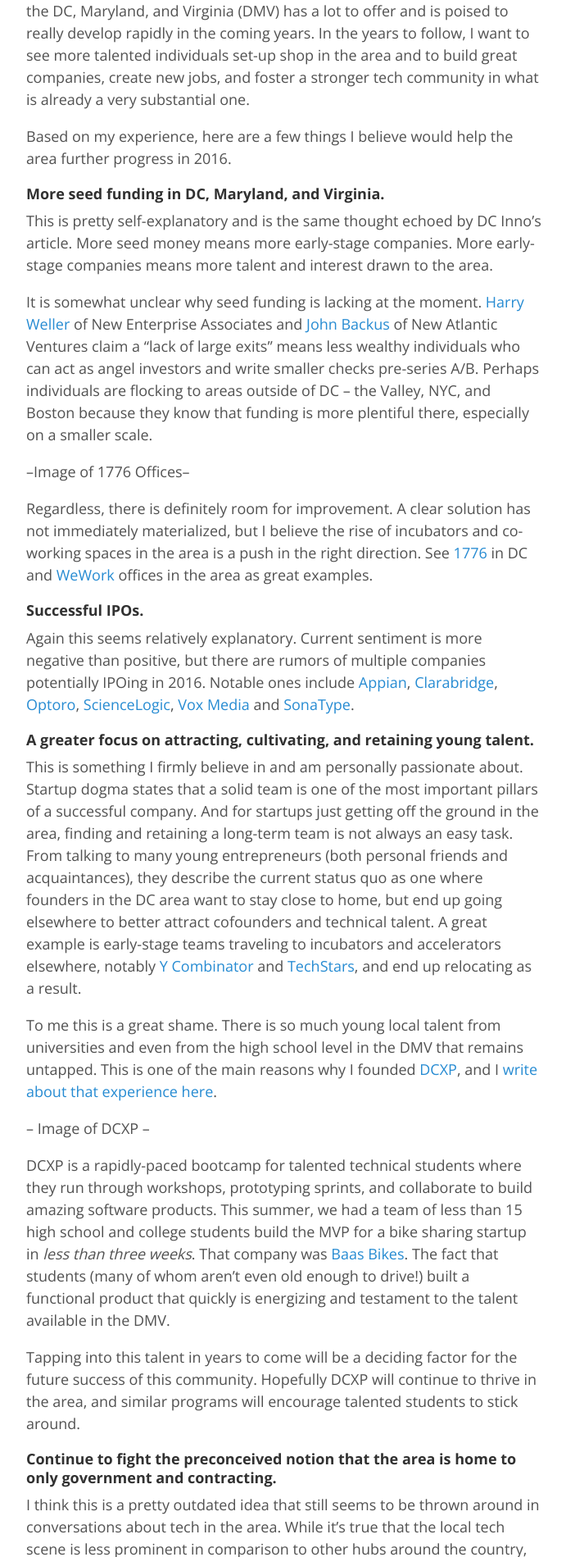
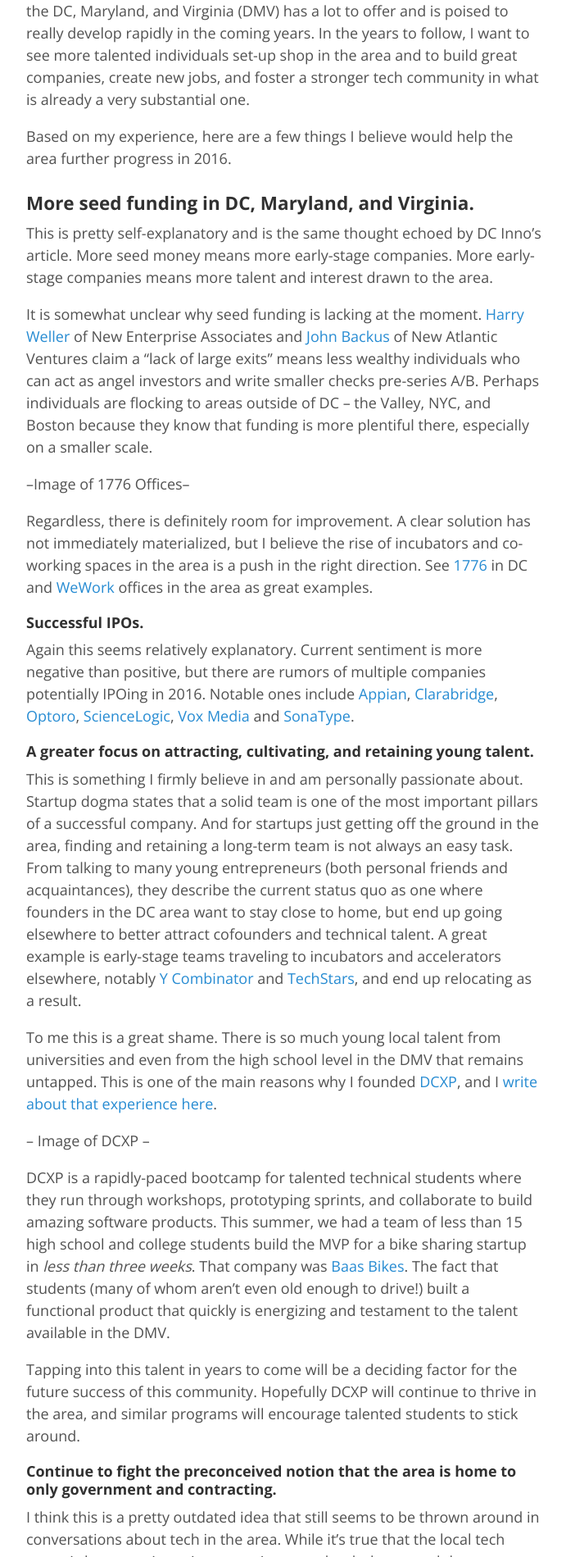
Before and after one commit to jasoncui/jasoncui.github.io, a Jekyll site: the page built from _posts/2016-01-08-my-hope-for-DC-tech.md, in a window 1280 px wide. Shown: the part 1071-2970 px from the top of the page at 82% size, without its empty margins (293-984 px from the left). Built offline with Jekyll 4.4.1, drawn with Linux system fonts in a browser that asks for light colours; comment, search, counter and statistics services are not loaded.

Commit message:
new heading

```diff
--- a/_posts/2016-01-08-my-hope-for-DC-tech.md
+++ b/_posts/2016-01-08-my-hope-for-DC-tech.md
@@ -19,7 +19,7 @@
 Based on my experience, here are a few things I believe would help the area further progress in 2016.
 
 
-#### More seed funding in DC, Maryland, and Virginia.
+### More seed funding in DC, Maryland, and Virginia.
 
 This is pretty self-explanatory and is the same thought echoed by DC Inno's article. More seed money means more early-stage companies. More early-stage companies means more talent and interest drawn to the area.
 
```
